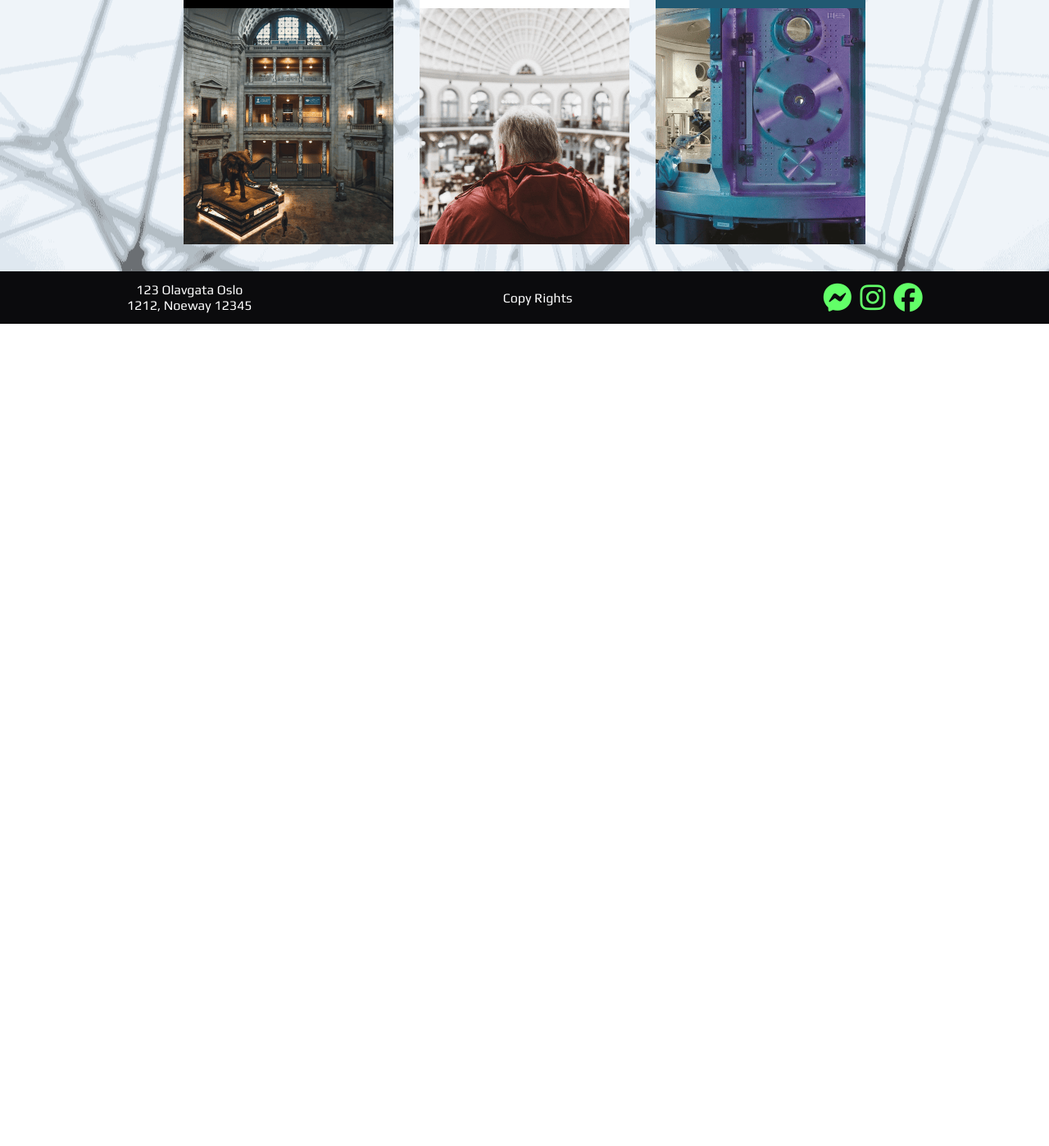
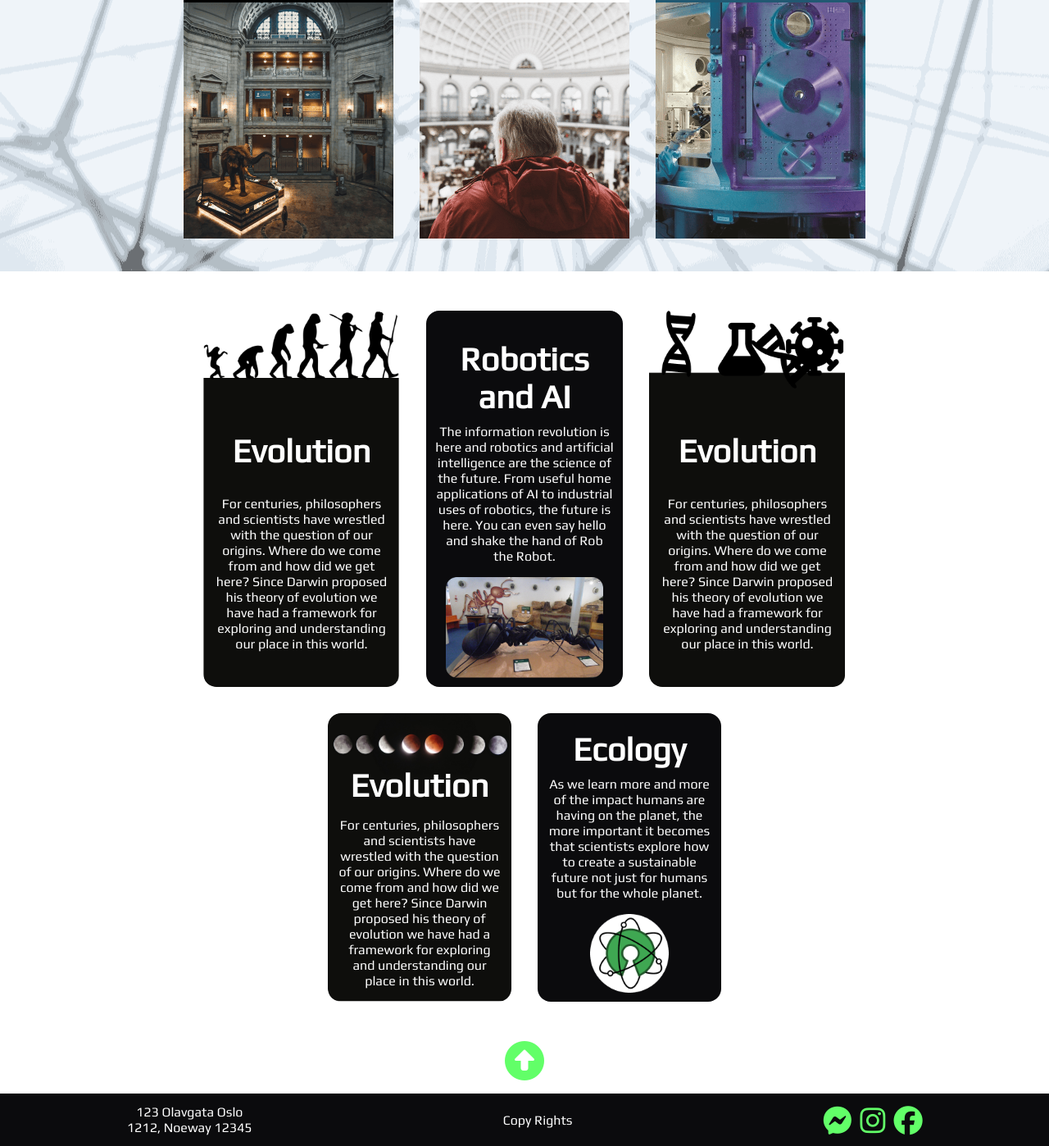
Before and after one commit to AHB-7/Community-Science-Museum, a plain HTML site: page html/exhibitions-News.html in a window 1280 px wide. Shown: the part 613-2011 px from the top of the page at 82% size. Before the commit the page ends 1008 px from the top, so only its background shows below. Drawn offline with Linux system fonts and the light colour scheme.

Commit message:
Done test the page

```diff
--- a/css/exhibitions.css
+++ b/css/exhibitions.css
@@ -34,18 +34,20 @@ html {
     overflow-x: auto;
 }
 .head-for-news {
-    font-size: 3.4rem;
+    font-size: 3rem;
     margin: 2rem auto;
+    white-space: nowrap;
     animation: slide-right 5s linear infinite;
 }
 @keyframes slide-right {
     0% {
-        transform: translateX(-800px);
+        transform: translateX(-150%);
     }
     100% {
-        transform: translateX(800px);
+        transform: translateX(150%);
     }
 }
+
 .news-container {
     width: fit-content;
     height: fit-content;
@@ -93,7 +95,89 @@ html {
 .blu {
     background-color: #215972;
 }
-
+.flex-exb {
+    display: flex;
+    align-items: center;
+    justify-content: center;
+    width: fit-content;
+    margin: 3rem;
+    width: 80%;
+    gap: 2rem;
+    flex-wrap: wrap;
+    margin: 0 auto;
+    padding: 3rem;
+}
+.flex-card {
+    width: 15rem;
+    height: 28.7rem;
+    display: flex;
+    flex-direction: column;
+    align-items: center;
+    justify-content: flex-end;
+    padding: 0.7rem;
+    text-align: center;
+    border-radius: 1rem;
+}
+.evlution {
+    background: url(../assets/evlution.png) no-repeat;
+    background-size: contain;
+}
+.biologi {
+    background: url(../assets/Biologi.png) no-repeat;
+    background-size: contain;
+}
+.moon-card {
+    background: url(../assets/moon\ card.png) no-repeat;
+    background-size: cover;
+    justify-content: center;
+    padding: 0.7rem;
+    height: 22rem;
+    width: 14rem;
+}
+.darck-bk-for-card {
+    background-color: var(--ddd);
+}
+.ant {
+    width: 12rem;
+}
+.evlution > h2 {
+    margin-bottom: 2rem;
+}
+.main-txt {
+    color: var(--www);
+    font-family: play-1;
+}
+.special-h2 {
+    color: var(--www);
+    font-size: var(--h2);
+}
+.evlution > p,
+.biologi > p {
+    margin-bottom: 2rem;
+}
+.darck-bk-for-card > p {
+    margin-bottom: 1rem;
+}
+.darck-bk-for-card > h2 {
+    margin-bottom: 0.6rem;
+}
+.biologi > h2 {
+    margin: 2rem auto;
+}
+.moon-card > h2 {
+    margin: 3rem auto 1rem auto;
+}
+.shorter-bk {
+    padding: 0.7rem;
+    height: 22rem;
+    width: 14rem;
+}
+.last-btn-container{
+    margin: 0 auto 1rem auto;
+}
+.make-it-bigger-up:hover{
+    color: var(--ddd);
+}
 @media only screen and (min-width: 600px) and (max-width: 1000px) {
     .shorter {
         height: 20rem;
--- a/html/exhibitions-News.html
+++ b/html/exhibitions-News.html
@@ -101,7 +101,73 @@
                     </div>
                 </div>
             </section>
-            <section></section>
+            <section class="flex-exb">
+                <div class="flex-card evlution">
+                    <h2 class="special-h2">Evolution</h2>
+                    <p class="main-txt">
+                        For centuries, philosophers and scientists have wrestled
+                        with the question of our origins. Where do we come from
+                        and how did we get here? Since Darwin proposed his
+                        theory of evolution we have had a framework for
+                        exploring and understanding our place in this world.
+                    </p>
+                </div>
+                <div class="flex-card darck-bk-for-card">
+                    <h2 class="special-h2">Robotics and AI</h2>
+                    <p class="main-txt">
+                        The information revolution is here and robotics and
+                        artificial intelligence are the science of the future.
+                        From useful home applications of AI to industrial uses
+                        of robotics, the future is here. You can even say hello
+                        and shake the hand of Rob the Robot.
+                    </p>
+                    <img
+                        src="../assets/smart-ant.png"
+                        alt="Robot ant"
+                        class="ant"
+                    />
+                </div>
+                <div class="flex-card biologi">
+                    <h2 class="special-h2">Evolution</h2>
+                    <p class="main-txt">
+                        For centuries, philosophers and scientists have wrestled
+                        with the question of our origins. Where do we come from
+                        and how did we get here? Since Darwin proposed his
+                        theory of evolution we have had a framework for
+                        exploring and understanding our place in this world.
+                    </p>
+                </div>
+                <div class="flex-card moon-card">
+                    <h2 class="special-h2">Evolution</h2>
+                    <p class="main-txt">
+                        For centuries, philosophers and scientists have wrestled
+                        with the question of our origins. Where do we come from
+                        and how did we get here? Since Darwin proposed his
+                        theory of evolution we have had a framework for
+                        exploring and understanding our place in this world.
+                    </p>
+                </div>
+                <div class="flex-card darck-bk-for-card shorter-bk">
+                    <h2 class="special-h2">Ecology</h2>
+                    <p class="main-txt">
+                        As we learn more and more of the impact humans are
+                        having on the planet, the more important it becomes that
+                        scientists explore how to create a sustainable future
+                        not just for humans but for the whole planet.
+                    </p>
+                    <img
+                        src="../assets/ecologi.png"
+                        style="width: 6rem"
+                        alt="Robot ant"
+                        class="ant"
+                    />
+                </div>
+            </section>
+            <div>
+                <a href="#1" class="last-btn-container"
+                    ><i class="fa-solid fa-circle-up make-it-bigger-up"></i
+                ></a>
+            </div>
         </main>
         <footer>
             <div>
```
Also changed, not shown: assets/Biologi.png (added), assets/ecologi.png (added), assets/evlution.png (added), assets/moon card.png (added), assets/smart-ant.png (added).
